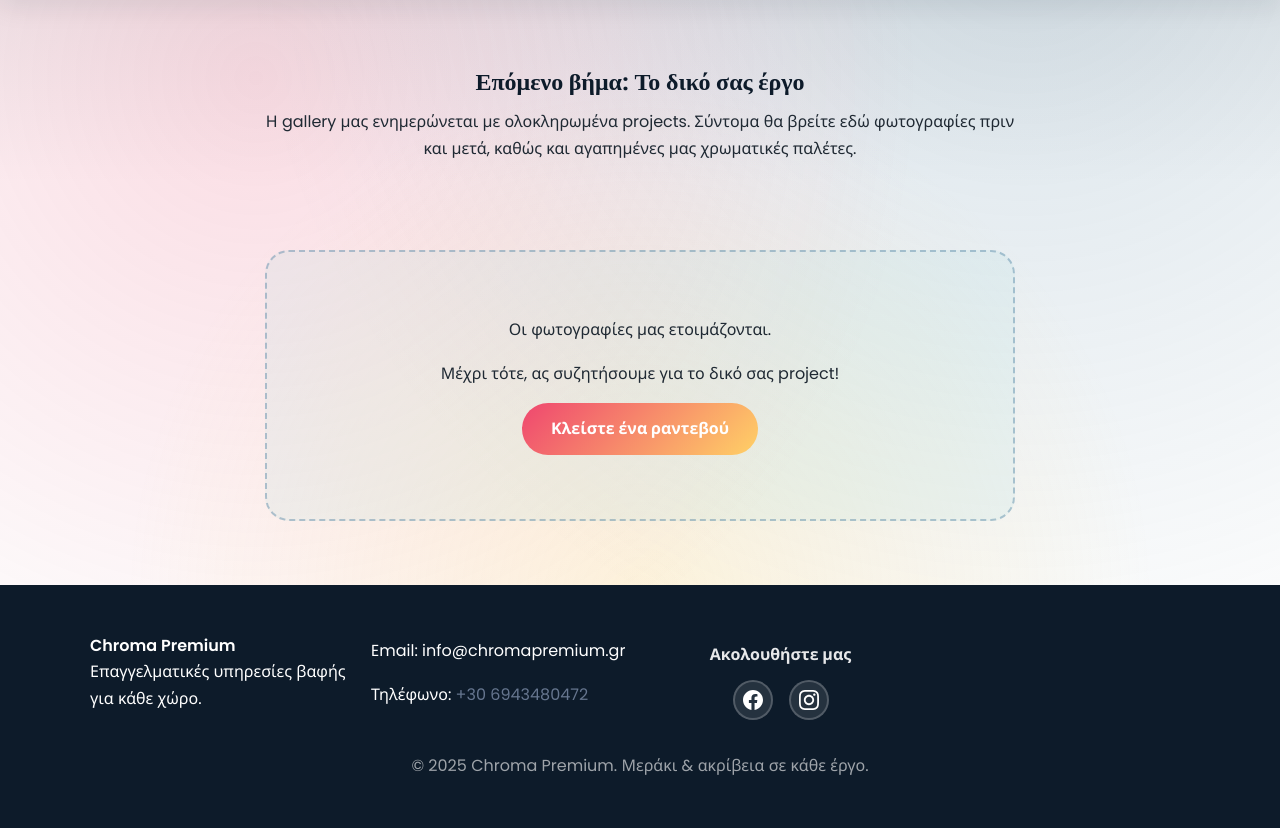
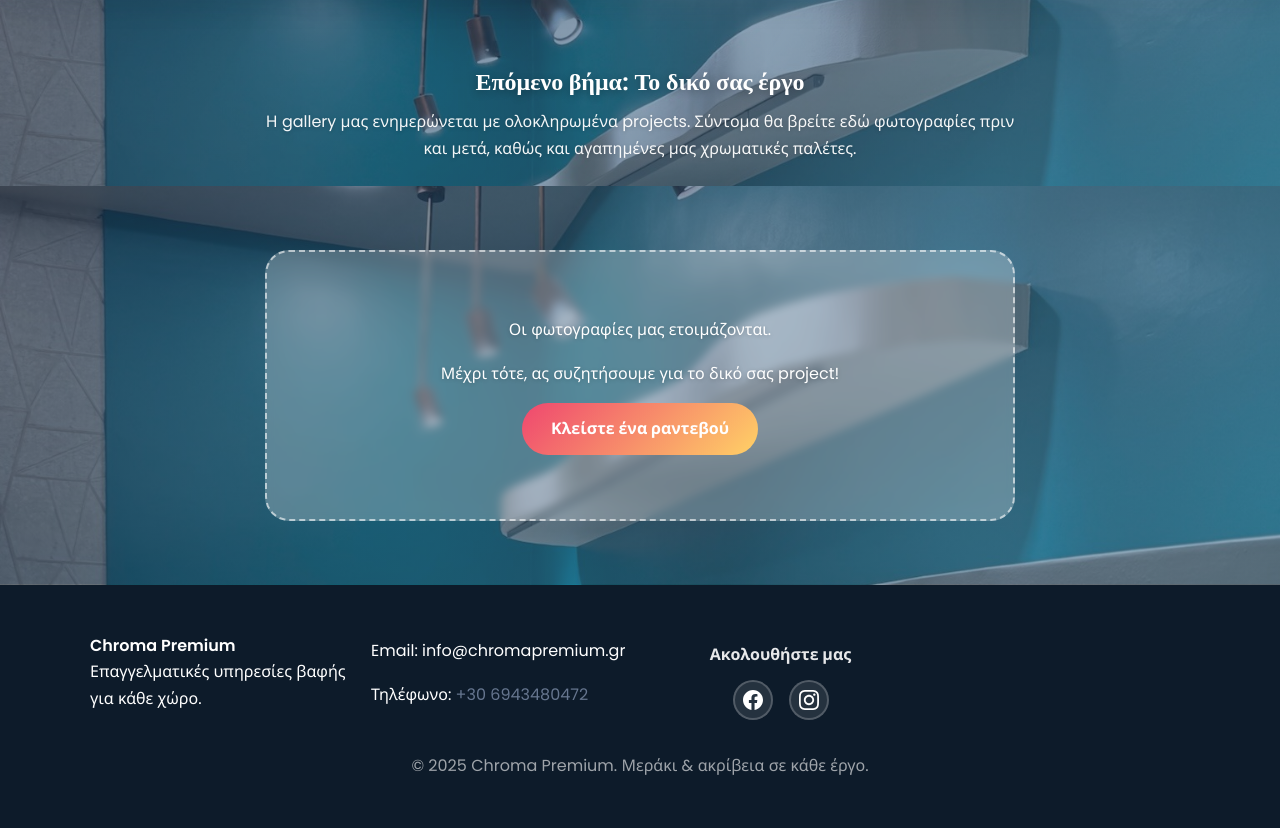
Before and after one commit to Konstantinosmalliaros/ChromaPremium, a Flask app: page /gallery in a window 1280 px wide. Shown: the part 82-910 px from the top of the page. Run offline with Flask 3, Linux system fonts and the light colour scheme.

Commit message:
Add light blue background with photo to all pages and adjust text colors for visibility

```diff
--- a/app/static/css/main.css
+++ b/app/static/css/main.css
@@ -176,11 +176,13 @@ main {
   position: relative;
   padding: 6rem 0 4rem;
   background:
-    linear-gradient(120deg, rgba(29, 53, 87, 0.9), rgba(69, 123, 157, 0.85)),
-    url("../images/paint-splash.png") center/cover;
+    linear-gradient(120deg, rgba(29, 53, 87, 0.6), rgba(69, 123, 157, 0.55)),
+    url("../images/photos/IMG_3237_.JPG") center/cover;
   color: #fff;
   overflow: hidden;
-  padding: 6rem 0 4rem;
+  background-attachment: fixed;
+  background-size: cover;
+  background-position: center;
 }
 
 .hero::before {
@@ -359,6 +361,13 @@ main {
 
 .usp {
   padding: 4rem 0;
+  position: relative;
+  background:
+    linear-gradient(120deg, rgba(29, 53, 87, 0.6), rgba(69, 123, 157, 0.55)),
+    url("../images/photos/IMG_3237_.JPG") center/cover;
+  background-attachment: fixed;
+  background-size: cover;
+  background-position: center;
 }
 
 .usp-grid {
@@ -418,20 +427,43 @@ main {
 
 .page-hero {
   padding: 4rem 0 1.5rem;
-  background: linear-gradient(180deg, rgba(13, 27, 42, 0.06), transparent);
+  background:
+    linear-gradient(120deg, rgba(29, 53, 87, 0.6), rgba(69, 123, 157, 0.55)),
+    url("../images/photos/IMG_3237_.JPG") center/cover;
+  background-attachment: fixed;
+  background-size: cover;
+  background-position: center;
   text-align: center;
 }
 
 .page-hero h1 {
   margin-bottom: 0.75rem;
+  color: #fff;
+  text-shadow: 0 2px 8px rgba(0, 0, 0, 0.3);
 }
 
 .page-hero p {
   margin-bottom: 0;
+  color: rgba(255, 255, 255, 0.95);
+  text-shadow: 0 1px 4px rgba(0, 0, 0, 0.2);
 }
 
 .section {
   padding: 4rem 0;
+  background:
+    linear-gradient(120deg, rgba(29, 53, 87, 0.6), rgba(69, 123, 157, 0.55)),
+    url("../images/photos/IMG_3237_.JPG") center/cover;
+  background-attachment: fixed;
+  background-size: cover;
+  background-position: center;
+}
+
+.section > .container > h2,
+.section > .container > .narrow > h2 {
+  color: #fff;
+  text-shadow: 0 2px 8px rgba(0, 0, 0, 0.3);
+  text-align: center;
+  margin-bottom: 2rem;
 }
 
 .service-grid,
@@ -510,9 +542,6 @@ main {
   box-shadow: 0 14px 30px rgba(29, 53, 87, 0.3);
 }
 
-.testimonials {
-  background: var(--color-light);
-}
 
 .testimonial-cards {
   display: grid;
@@ -539,13 +568,16 @@ main {
   padding: 4rem 2rem;
   text-align: center;
   border-radius: 24px;
-  border: 2px dashed rgba(69, 123, 157, 0.4);
-  background: rgba(168, 218, 220, 0.15);
+  border: 2px dashed rgba(255, 255, 255, 0.6);
+  background: rgba(255, 255, 255, 0.25);
+  backdrop-filter: blur(4px);
 }
 
-.contact-section {
-  background: var(--color-light);
+.gallery-placeholder .placeholder p {
+  color: #fff;
+  text-shadow: 0 1px 4px rgba(0, 0, 0, 0.2);
 }
+
 
 .contact-grid {
   display: grid;
```
